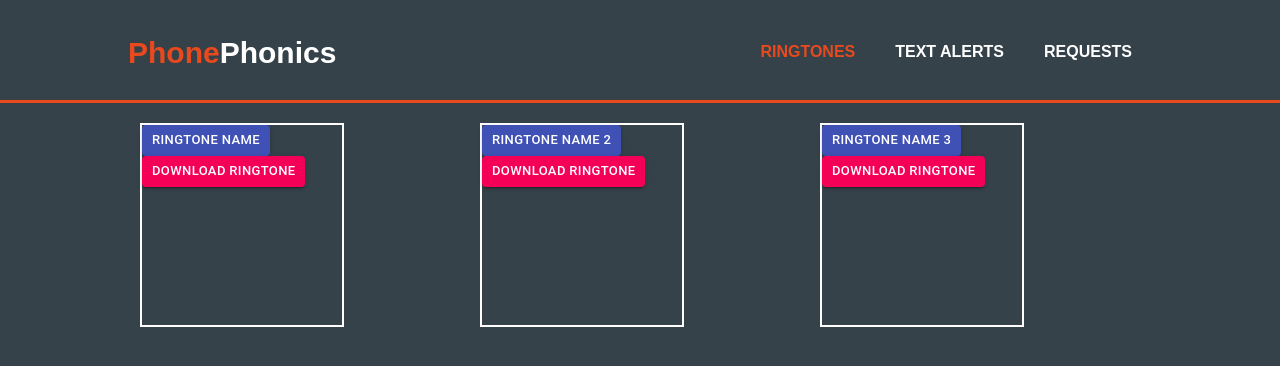
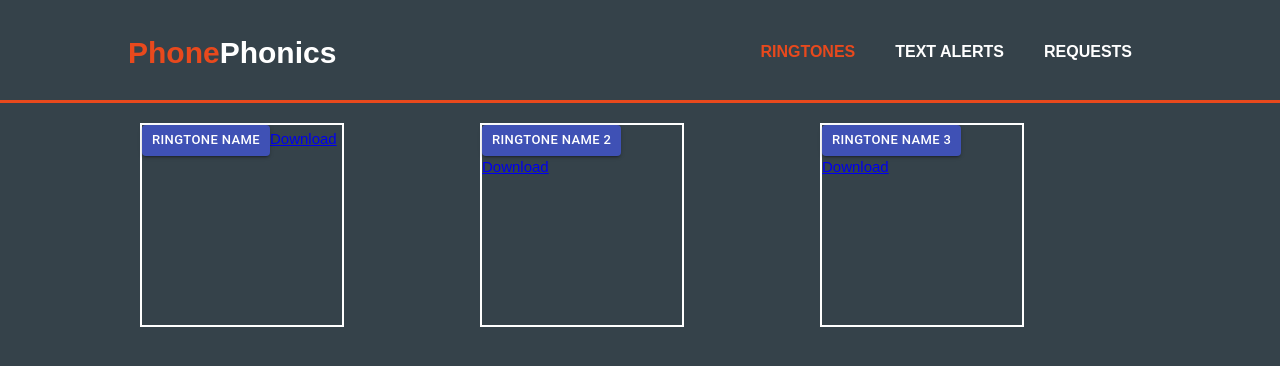
Before and after one commit to miwaro/phone-phonics, a React (Create React App) app: page / in a window 1280 px wide. Shown: the top 366 px of the page. Built offline with nearby package versions, Linux system fonts and the light colour scheme.

Commit message:
Add download functionality

```diff
--- a/src/components/Ringtones/Ringtones.js
+++ b/src/components/Ringtones/Ringtones.js
@@ -1,5 +1,6 @@
 import React from 'react';
 import Button from '@material-ui/core/Button';
+import { NavLink } from "react-router-dom";
 
 const ringtonesJSON = require('../../data/ringtones.json');
 
@@ -8,11 +9,6 @@ const RingtonePage = () => {
     const playRingtone = audioFilePath => {
         const audio = new Audio(audioFilePath);
         audio.play();
-    }
-
-    const downloadRingtone = downloadFile => {
-        const download = new Audio(downloadFile);
-        download.play();
     }
 
     return (
@@ -28,14 +24,7 @@ const RingtonePage = () => {
                         >
                             {ringtone.title}
                         </Button>
-                        <Button
-                            size="small"
-                            variant="contained"
-                            color='secondary'
-                            onClick={() => playRingtone(ringtone.download)}
-                        >
-                            Download Ringtone
-                        </Button>
+                        <NavLink to={ringtone.path} target="_blank" download>Download</NavLink>
                     </div>
                 ))}
 
--- a/src/data/ringtones.json
+++ b/src/data/ringtones.json
@@ -2,7 +2,8 @@
     {
         "id": 1,
         "path": "/audio/audioclips/addPlayer.wav",
-        "title": "Ringtone Name"
+        "title": "Ringtone Name",
+        "download": "download"
     },
     {
         "id": 2,
```
